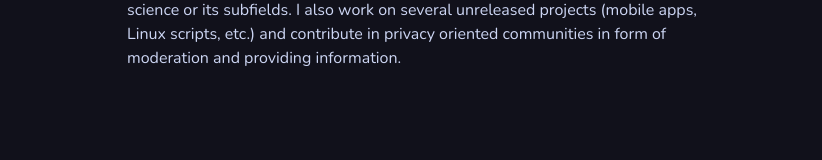
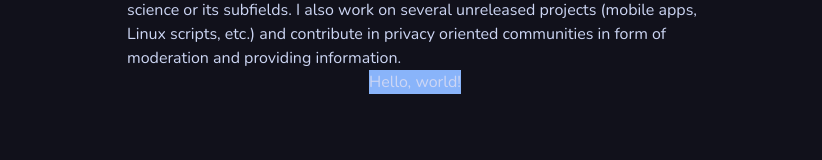
Before and after one commit to originlimit/originlimit, a React (Create React App) app: page / in a window 1280 px wide. Shown: the part 382-542 px from the top of the page, without its empty margins (225-1047 px from the left). Built offline with nearby package versions, Linux system fonts and the light colour scheme.

Commit message:
added buttons to nav and aboutme

```diff
--- a/src/components/AboutMe.js
+++ b/src/components/AboutMe.js
@@ -7,6 +7,9 @@ const AboutMe = () => {
       <h2 className='flex text-lg font-bold text-left underline decoration-2 decoration-blue underline-offset-8 my-4'>Bio</h2>
       <p className='text-textBase'>I am curently a computer science student. I like to expand my skills and learn new things. I also like to design UIs and work with Linux machines to make them look and function better. My interests range from software to philosophy — I am interested in the privacy and security of the applications we use in our day-to-day.</p>
       <p className='text-textBase'>Most of my free time involves studying various subjects related to computer science or its subfields. I also work on several unreleased projects (mobile apps, Linux scripts, etc.) and contribute in privacy oriented communities in form of moderation and providing information.</p>
+      <div className='flex justify-center'>
+        <button className='bg-blue'>Hello, world!</button>
+      </div>
     </div>
     </div>
   )
--- a/src/components/Navbar.js
+++ b/src/components/Navbar.js
@@ -8,7 +8,7 @@ const Navbar = () => {
         <div>
           <a href='/#' className='text-red px-2'>Works</a>
           <a href='/#' className='text-red px-2'>Source</a>
-          <a href='/#' className='text-red px-2'>Dark Mode</a>
+          <button className='text-red px-2'>Dark Mode</button>
         </div>
       </div>
     </div>
```
